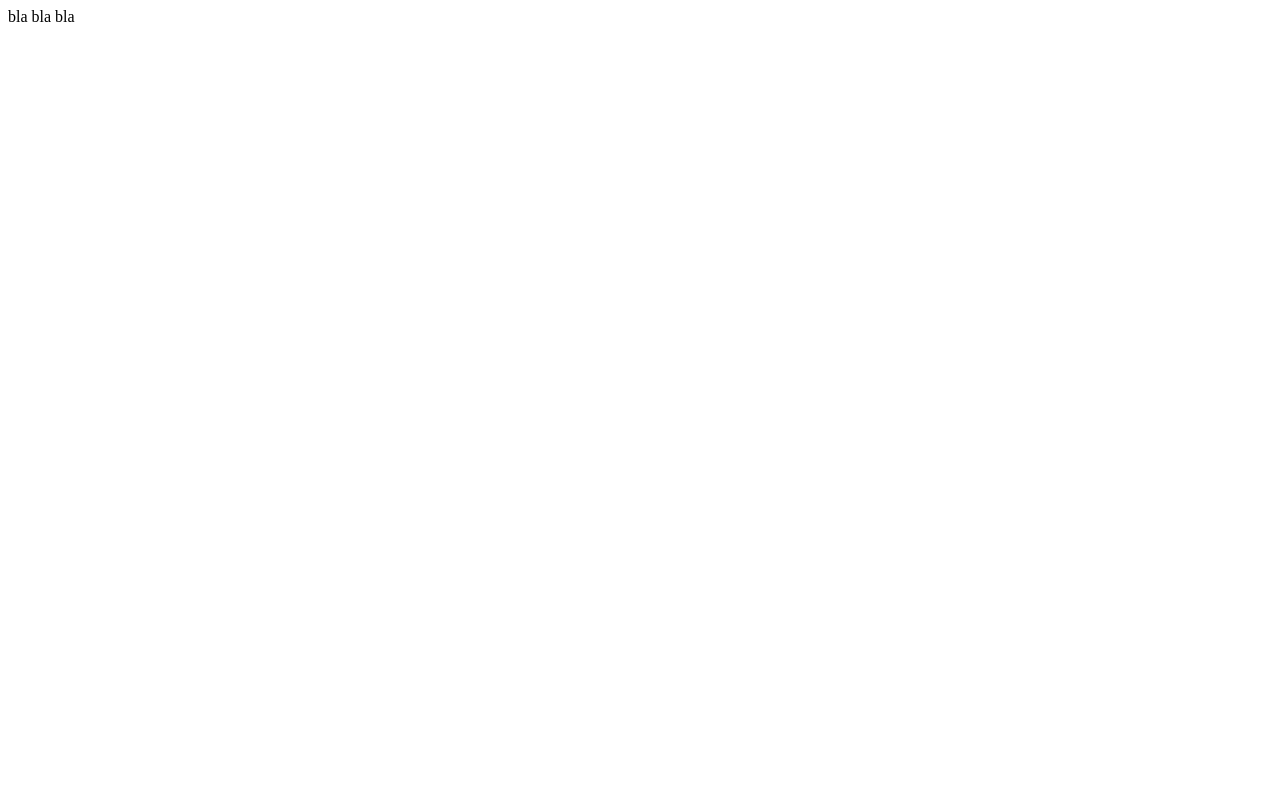
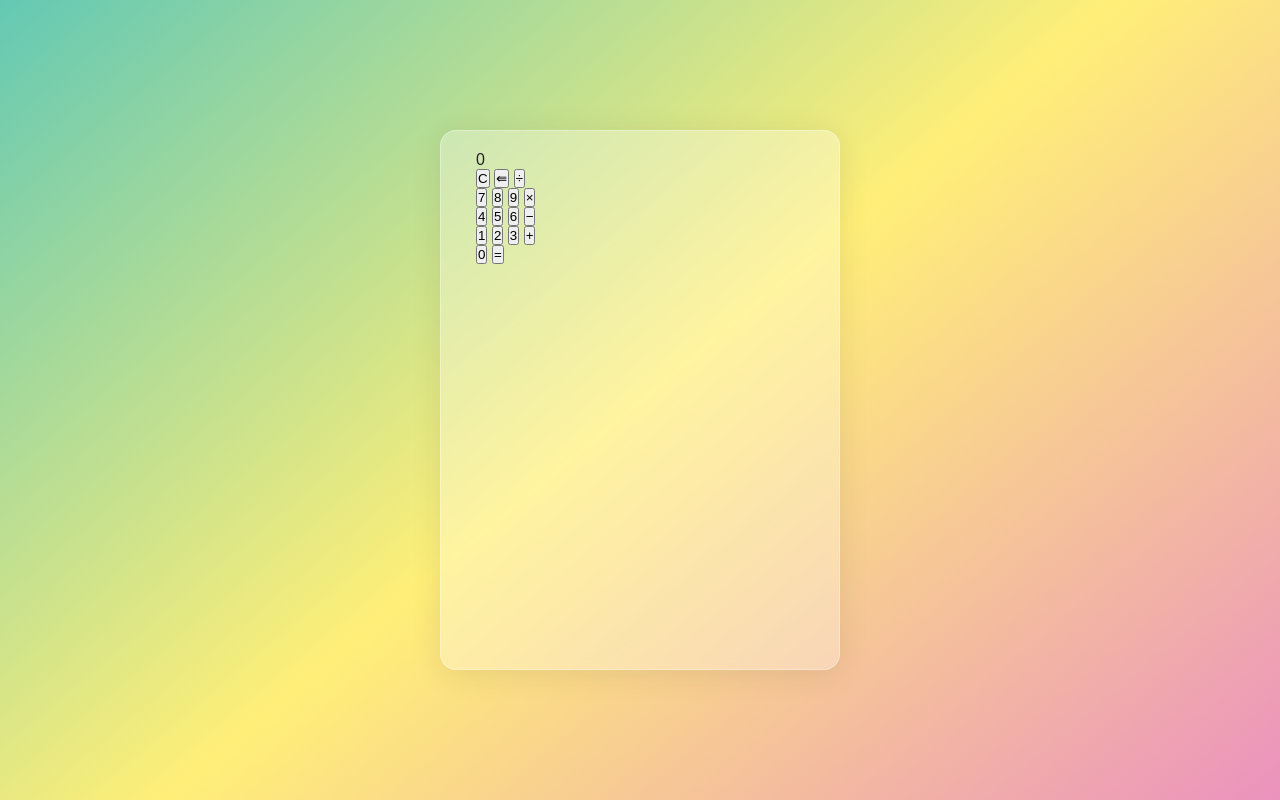
Before and after one commit to coffecoderboy/calculator, a plain HTML site: page index.html in a window 1280 px wide. Drawn offline with Linux system fonts and the light colour scheme.

Commit message:
builded ground concept of calculator

```diff
--- a/index.html
+++ b/index.html
@@ -1 +1,90 @@
-bla bla bla
+<!DOCTYPE html>
+<html lang="en">
+<head>
+    <!-- <script src="style.js"></script> -->
+    <link rel="stylesheet" href="stylesheet.css">
+    <meta charset="UTF-8">
+    <meta name="viewport" content="width=device-width, initial-scale=1.0">
+    <title>Document</title>
+</head>
+<body>
+
+    <div class="wrapper">
+        <section class="screen">
+            0
+        </section>
+
+
+        <section class="calc-buttons">
+            <div class="cals-button-row">
+                <button class="calc-button double">
+                    C
+                </button>
+                <button class="calc-button">
+                    &lAarr;
+                </button>
+                <button class="calc-button">
+                    &divide;
+                </button>
+            </div>
+
+            <div class="calc-button-row">
+                <button class="calc-button">
+                    7
+                </button>
+                <button class="calc-button">
+                    8
+                </button>
+                <button class="calc-button">
+                    9
+                </button>
+                <button class="calc-button">
+                    &times;
+                </button>
+
+            </div>
+
+            <div class="calc-button-row">
+                <button class="calc-button">
+                    4
+                </button>
+                <button class="calc-button">
+                    5
+                </button>
+                <button class="calc-button">
+                    6
+                </button>
+                <button class="calc-button">
+                    &minus;
+                </button>
+            </div>
+
+            <div class="calc-button-row">
+                <button class="calc-button">
+                    1
+                </button>
+                <button class="calc-button">
+                    2
+                </button>
+                <button class="calc-button">
+                    3
+                </button>
+                <button class="calc-button">
+                    &plus;
+                </button>
+            </div>
+
+            <div class="calc-button-row">
+                <button class="calc-button triple">
+                    0
+                </button>
+                <button class="calc-button">
+                    &equals;
+                </button>
+
+            </div>
+        </section>
+    </div>
+
+</body>
+</html>
--- /dev/null
+++ b/stylesheet.css
@@ -0,0 +1,43 @@
+html{
+  box-sizing: border-box;
+  height: 100%;
+
+}
+
+*,
+*::before,
+*::after{
+  box-sizing: inherit;
+  margin: 0;
+  padding: 0;
+
+}
+
+body {
+  align-items: center;
+  background: linear-gradient(320deg, #eb92be, #ffef78, #63c9b4);
+  display: flex;
+  font-family: 'Dosis', sans-serif;
+  font-display: swap;
+  height: inherit;
+  justify-content: center;
+
+}
+
+.wrapper{
+  backdrop-filter: blur(.5.5px);
+  -webkit-backdrop-filter: blur(5.5px);
+  background: rgba(255, 255, 255, 0.75);
+  border: 1px solid rgba(255, 255, 255, 0.01);
+  border-radius: 16px;
+  box-shadow: 0 4px 30px rgba(35, 35, 35, 0.1);
+  color: #232323;
+  backdrop-filter: blur(4px);
+  -webkit-backdrop-filter: blur(4px);
+  background: rgb(255, 255, 255, 0.30);
+  border: 1px solid rgba(255, 255, 255, 0.34);
+  flex-basis: 400px;
+  height: 540px;
+  padding: 20px 35px;
+
+}
```
